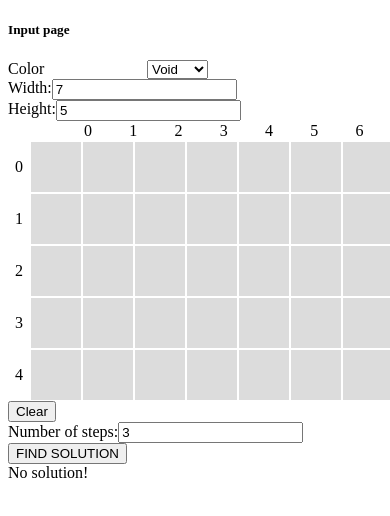
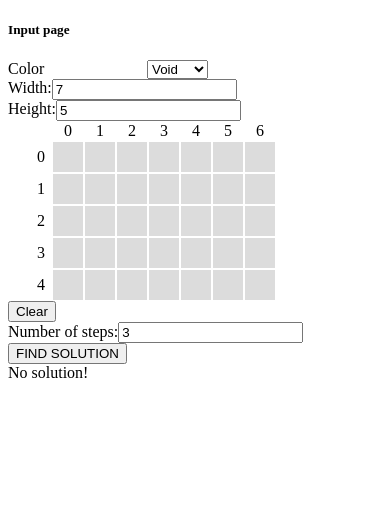
Before and after one commit to rmvlasceanu/mtb-solver, an Angular app: page /mtb in a window 390 px wide. Shown: the top 516 px of the page. Built offline with nearby package versions, Linux system fonts and the light colour scheme.

Commit message:
route update

```diff
--- a/package.json
+++ b/package.json
@@ -20,6 +20,7 @@
     "@angular/platform-browser": "^2.4.0",
     "@angular/platform-browser-dynamic": "^2.4.0",
     "@angular/router": "^3.4.0",
+    "angular-cli": "^1.0.0-beta.28.3",
     "core-js": "^2.4.1",
     "rxjs": "^5.1.0",
     "zone.js": "^0.7.6"
@@ -35,9 +36,9 @@
     "karma": "~1.4.1",
     "karma-chrome-launcher": "~2.0.0",
     "karma-cli": "~1.0.1",
+    "karma-coverage-istanbul-reporter": "^0.2.0",
     "karma-jasmine": "~1.1.0",
     "karma-jasmine-html-reporter": "^0.2.2",
-    "karma-coverage-istanbul-reporter": "^0.2.0",
     "protractor": "~5.1.0",
     "ts-node": "~2.0.0",
     "tslint": "~4.4.2",
--- a/src/app/mtb-cell/mtb-cell.component.css
+++ b/src/app/mtb-cell/mtb-cell.component.css
@@ -3,6 +3,13 @@ div {
   height: 50px;
   margin: 1px;
   display: flex;
+}
+
+@media (max-width: 400px) {
+  div{
+  width: 30px;
+  height: 30px;
+  }
 }
 
 .void {
--- a/src/app/mtb-input/mtb-input.component.css
+++ b/src/app/mtb-input/mtb-input.component.css
@@ -17,6 +17,13 @@
   justify-content: center;
 }
 
+
+@media (max-width: 400px) {
+  .grid-cell{
+    width: 30px;
+  }
+}
+
 .grid-cell.vertical{
   flex-direction: column;
   text-align: right;
```
